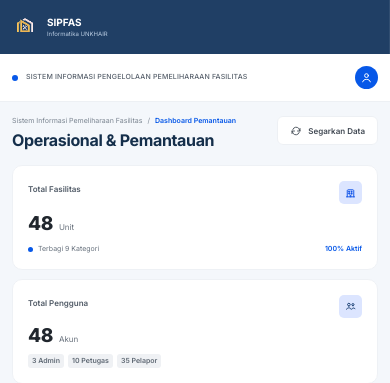
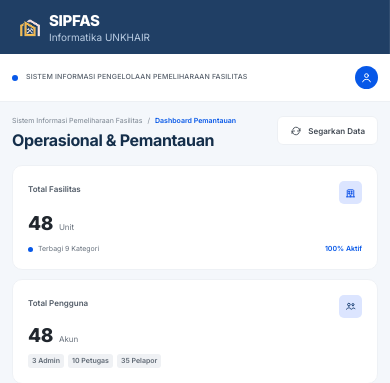
Before and after one commit to selasasembilan12/SIPFASS, a PHP site: page /Admin/Dashboard/Dashboard/Dashboard.html in a window 390 px wide. Shown: the top 383 px of the page. Run offline with PHP 8.4, Linux system fonts and the light colour scheme.

Commit message:
Update logo SIPFAS dan penyempurnaan tampilan Admin

```diff
--- a/assets/css/logo.css
+++ b/assets/css/logo.css
@@ -1,35 +1,37 @@
 /* =========================================================
    LOGO SIPFAS - GLOBAL
    Fungsi:
-   - Mengatur ukuran simbol logo.
-   - Mengatur jarak antara logo dan tulisan SIPFAS.
-   - Menyamakan identitas logo di semua halaman Admin.
-   - Tidak memberikan background tambahan pada gambar logo.
+   - Menyamakan identitas logo seluruh halaman Admin.
+   - Mengatur ukuran simbol dan tulisan.
+   - Memperbaiki jarak horizontal.
+   - Menyejajarkan logo dengan dua baris identitas.
 ========================================================= */
 
-/* Variabel global ukuran logo */
+/* Variabel ukuran logo */
 :root {
-  --logo-size: 32px;
-  --logo-gap: 8px;
+  --logo-size: 40px;
+  --logo-gap: 1px;
 }
 
-/* Pembungkus logo dan nama aplikasi */
+/* Area logo dan identitas */
 .sidebar-logo {
   display: flex;
   align-items: center;
   justify-content: flex-start;
+
   gap: var(--logo-gap);
 
   width: 100%;
-  height: 54px;
-  padding: 0 12px;
+  height: 68px;
+
+  padding: 0 14px;
 
   box-sizing: border-box;
   text-decoration: none;
   flex-shrink: 0;
 }
 
-/* Gambar logo asli dengan background transparan */
+/* Simbol logo SIPFAS */
 .sidebar-logo img {
   display: block;
 
@@ -40,17 +42,22 @@
   object-position: center;
 
   flex-shrink: 0;
+
   background: transparent;
   border: none;
   border-radius: 0;
+
+  /* Sedikit penyesuaian posisi visual simbol */
+  transform: translateY(3px);
 }
 
-/* Pembungkus tulisan SIPFAS */
+/* Area tulisan identitas */
 .sidebar-brand {
   display: flex;
   flex-direction: column;
   justify-content: center;
-  gap: 2px;
+
+  gap: 1px;
 
   min-width: 0;
   line-height: 1.2;
@@ -59,27 +66,31 @@
 /* Nama aplikasi */
 .sidebar-brand strong {
   color: #ffffff;
-  font-size: 10px;
-  font-weight: 700;
-  letter-spacing: 0;
+
+  font-size: 15px;
+  font-weight: 800;
+  letter-spacing: -0.3px;
 }
 
-/* Identitas institusi */
+/* Nama institusi */
 .sidebar-brand span {
   color: #b9cce2;
-  font-size: 6px;
+
+  font-size: 10px;
   font-weight: 400;
+
   white-space: nowrap;
 }
 
-/* Penyesuaian logo untuk layar kecil */
+/* Penyesuaian layar kecil */
 @media (max-width: 768px) {
   .sidebar-logo {
-    padding: 0 10px;
+    height: 62px;
+    padding: 0 12px;
   }
 
   :root {
-    --logo-size: 30px;
-    --logo-gap: 7px;
+    --logo-size: 36px;
+    --logo-gap: 1px;
   }
 }
```
